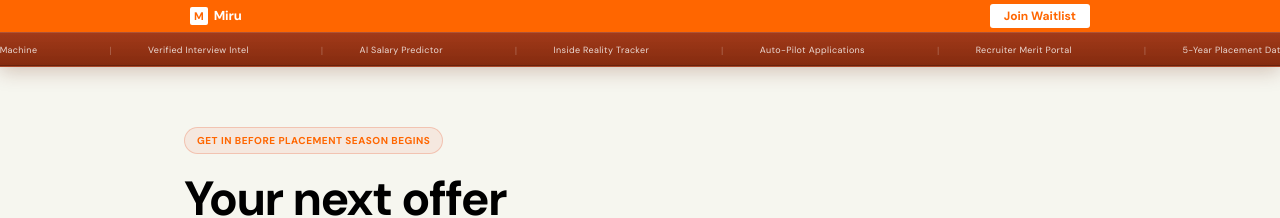
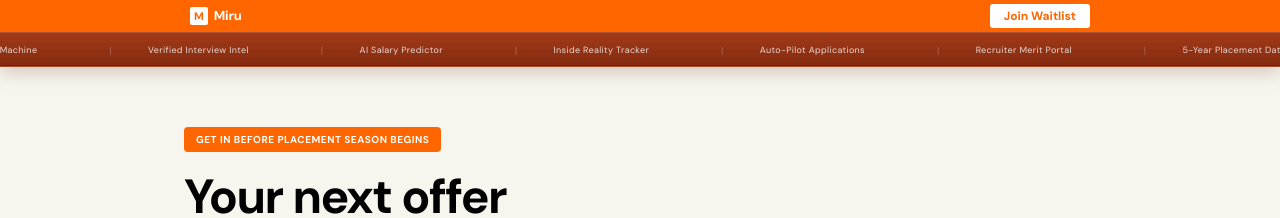
Before and after one commit to AmrendraTheCoder/Miru, a Next.js app: page /waitlist in a window 1280 px wide. Shown: the top 218 px of the page. Built offline with nearby package versions, Linux system fonts and the light colour scheme; no server answers.

Commit message:
feat: waitlist promo card inside Settings modal — orange themed, brand-consistent

```diff
--- a/app/waitlist/waitlist.css
+++ b/app/waitlist/waitlist.css
@@ -40,18 +40,15 @@
 }
 
 .wlp-season-badge {
-  display: inline-flex;
-  align-items: center;
-  gap: 7px;
-  background: rgba(232,82,42,0.08);
-  color: var(--orange);
-  border: 1px solid rgba(232,82,42,0.25);
+  display: inline-block;
+  background: var(--orange);
+  color: #fff;
   font-size: 10px;
   font-weight: 700;
   letter-spacing: 0.5px;
   text-transform: uppercase;
   padding: 5px 12px;
-  border-radius: 20px;
+  border-radius: 4px;
   margin-bottom: 20px;
 }
 .wlp-h1 {
```
Also changed, not shown: app/page.js (+37 -0 lines).
